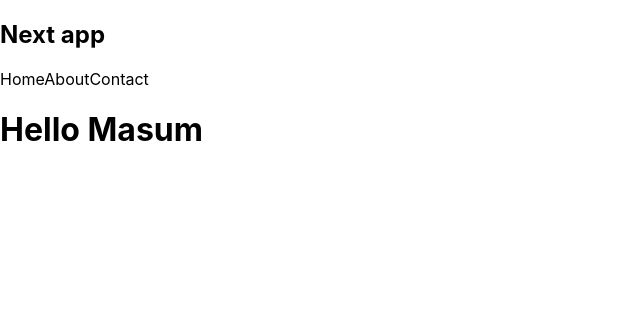
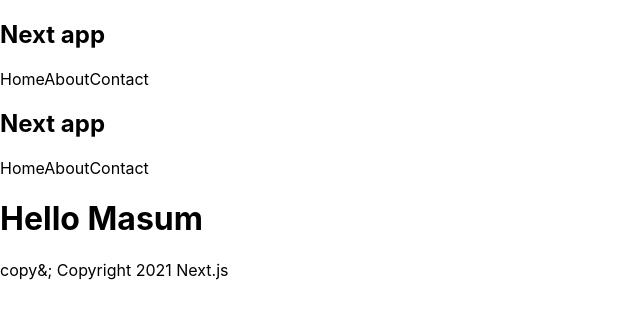
Before and after one commit to masum691/next-app, a Next.js app: page /about in a window 1280 px wide. Shown: the top 318 px of the page, without its empty margins (0-640 px from the left). Built offline with nearby package versions, Linux system fonts and the light colour scheme.

Commit message:
layout component

```diff
--- /dev/null
+++ b/components/Layout.js
@@ -0,0 +1,14 @@
+import Footer from "./Footer";
+import Navbar from "./Navbar";
+
+const Layout = ({children}) => {
+    return (
+        <div>
+            <Navbar></Navbar>
+            {children}
+            <Footer></Footer>
+        </div>
+     );
+}
+
+export default Layout;
--- a/pages/_app.js
+++ b/pages/_app.js
@@ -1,7 +1,12 @@
+import Layout from '../components/Layout'
 import '../styles/globals.css'
 
 function MyApp({ Component, pageProps }) {
-  return <Component {...pageProps} />
+  return (
+    <Layout>
+      <Component {...pageProps} />
+    </Layout>
+  )
 }
 
 export default MyApp
--- a/pages/index.js
+++ b/pages/index.js
@@ -7,11 +7,9 @@
 export default function Home() {
   return (
     <div>
-      <Navbar></Navbar>
       <h1>Hellow Next.js!!</h1>
       <p>Lorem ipsum dolor sit amet consectetur adipisicing elit. Minus consequatur, voluptatibus quibusdam itaque error sunt sed nobis incidunt facere, corrupti, minima molestias?</p>
       <input type="text" />
-      <Footer></Footer>
     </div>
   )
 }
```
